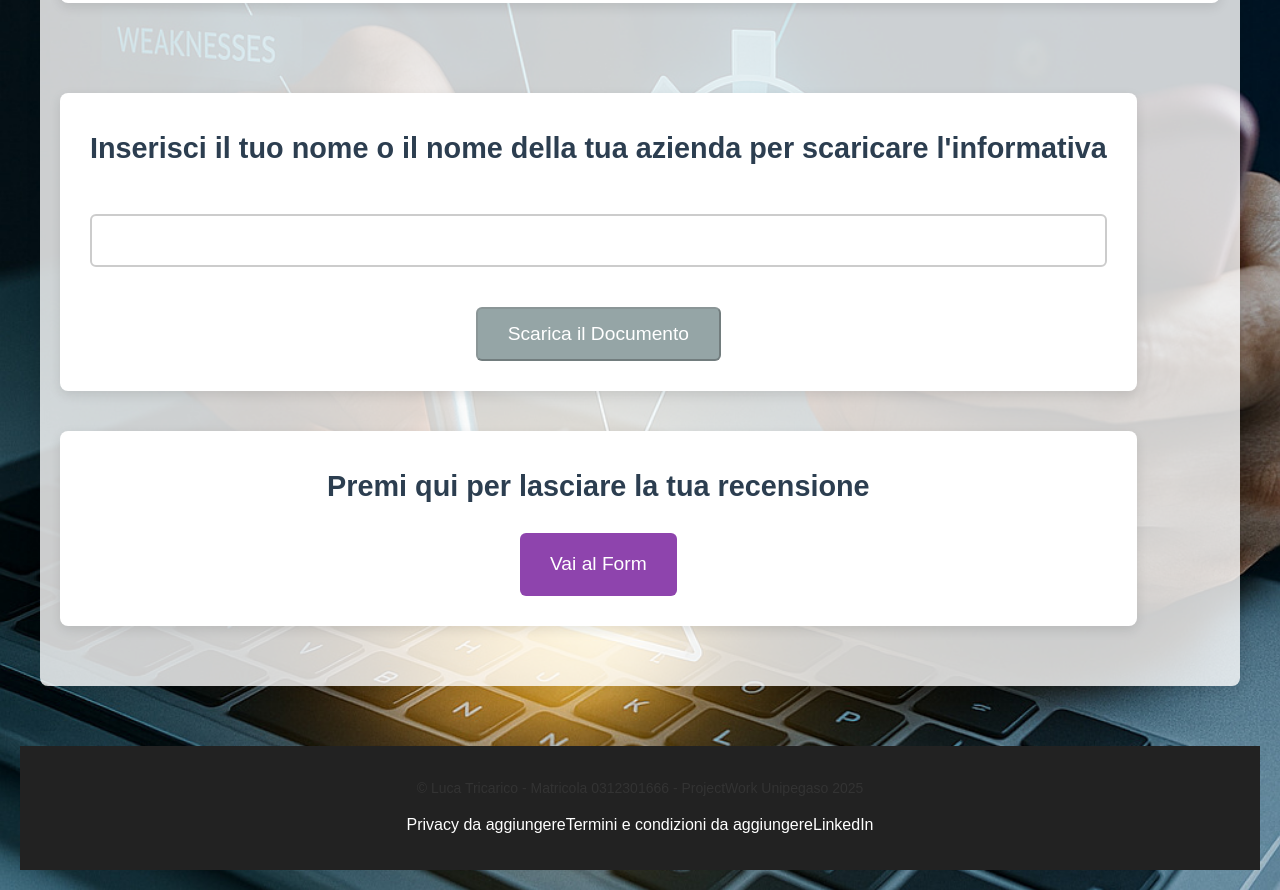
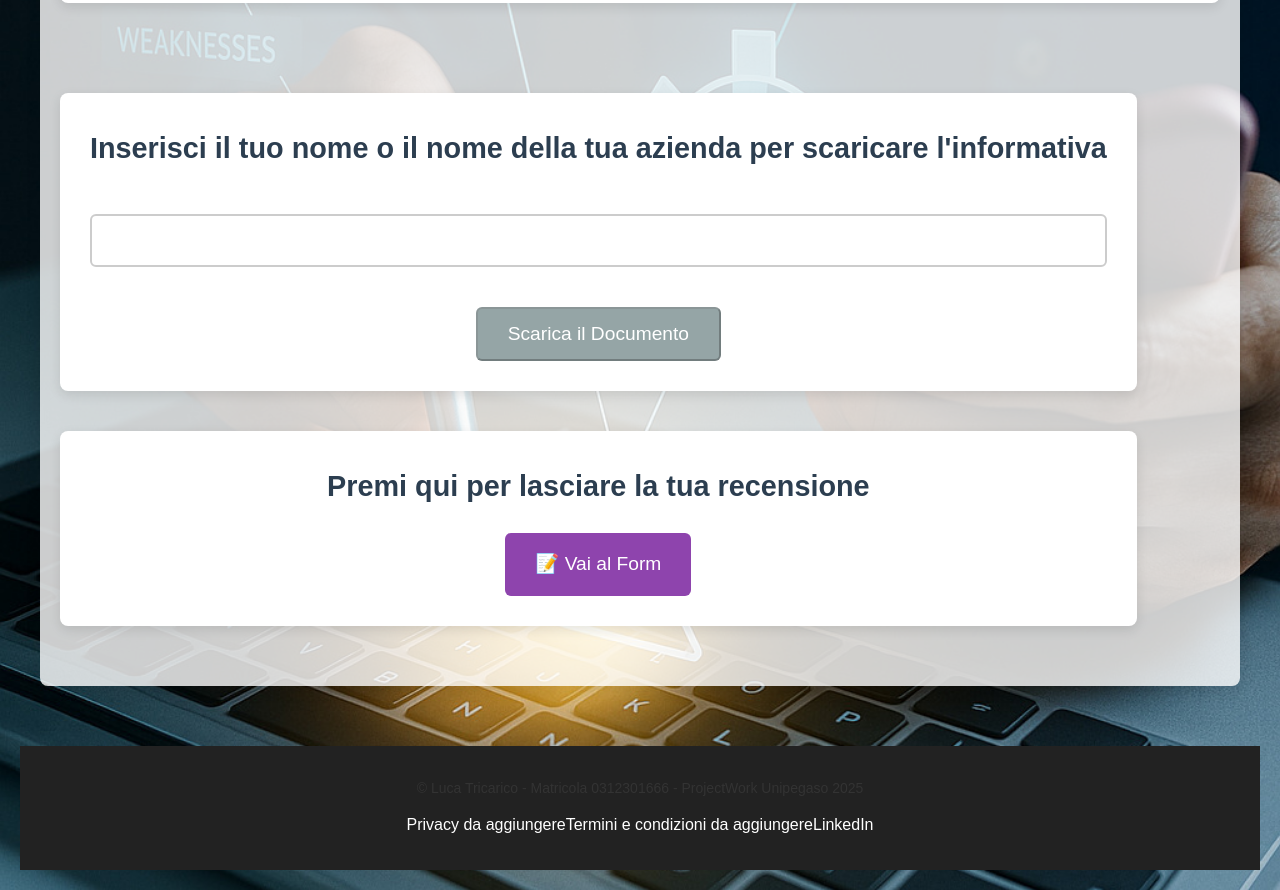
Before and after one commit to LucaTricarico91/ProjectWork, a plain HTML site: page index.html in a window 1280 px wide. Shown: the part 699-1589 px from the top of the page. Drawn offline with Linux system fonts and the light colour scheme.

Commit message:
index.html

```diff
--- a/index.html
+++ b/index.html
@@ -89,9 +89,11 @@
             </section>
             <section class="google-form">
                 <h2>Premi qui per lasciare la tua recensione</h2>
-                <div class="center-button">
-                    <a href="https://forms.gle/QTFNaUG1ViP7fc279" target="_blank" class="google-form-btn">Vai al Form</a>
-                </div>
+                   <div class="center-button">
+                      <a href="https://forms.gle/QTFNaUG1ViP7fc279" target="_blank" class="google-form-btn">
+                        <span class="icon">📝</span> Vai al Form
+                      </a>
+                   </div>
             </section>
         </div>
     </main>
```
